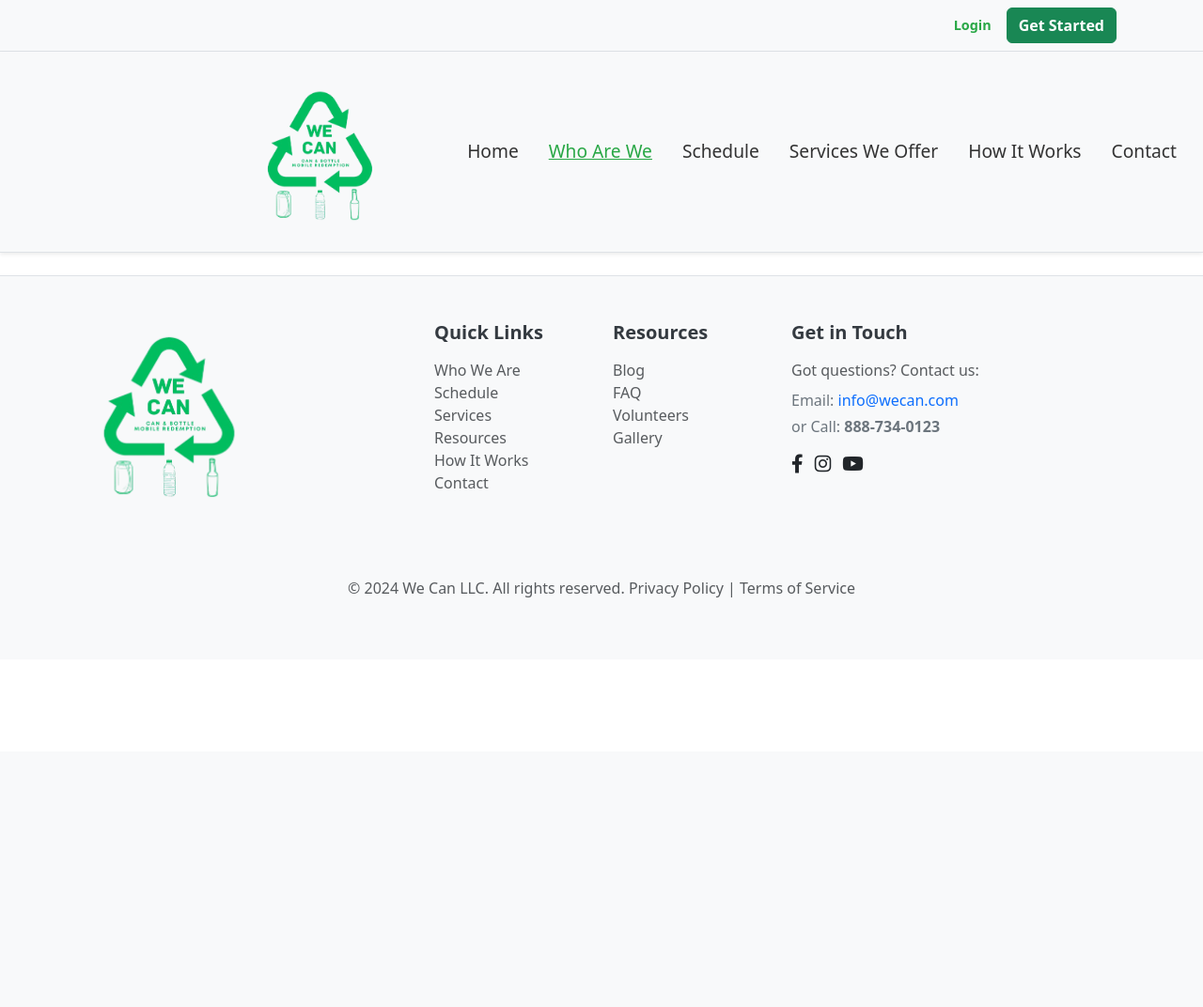
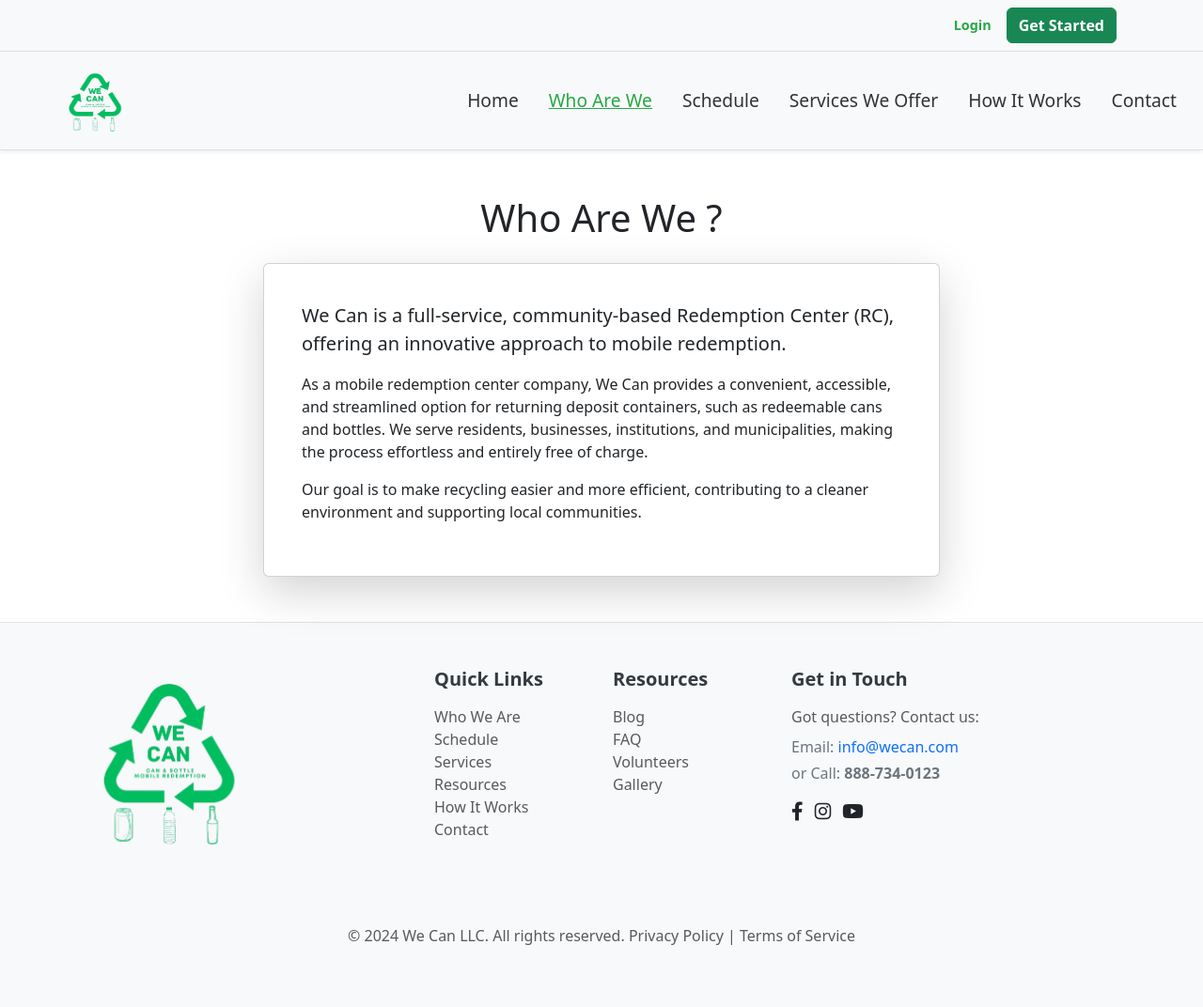
Before and after one commit to Gitesh307/WeCan, a Django app: page /who/ in a window 1280 px wide. Shown: the whole page at 94% size. Before the commit the page ends 636 px from the top, so only its background shows below. Run offline with Django 5.2, Linux system fonts and the light colour scheme.

Commit message:
who are we page changes

```diff
--- a/homepage/templates/base.html
+++ b/homepage/templates/base.html
@@ -11,11 +11,11 @@
     {% load static %}
     <style>
         .custom-logo {
-            margin-left: 250px;
+            margin-left: 50px;
         }
         .logo {
-            width: 160px;
-            height: auto;
+            width: 80px;
+            height: 70px;
             max-width: 100%;
         }
         .navbar-nav .nav-link {
@@ -103,7 +103,7 @@
         </div>
     </header>
 
-    <header class="py-3 bg-light border-bottom shadow-sm">
+    <header class="py-1 bg-light border-bottom shadow-sm">
         <nav class="navbar navbar-expand-lg navbar-light">
             <div class="container-fluid">
                 <a class="navbar-brand d-flex align-items-center custom-logo" href="/">
--- a/homepage/templates/who.html
+++ b/homepage/templates/who.html
@@ -5,5 +5,26 @@
 {% endblock %}
 
 {% block content %}
-
+<div class="container my-5">
+    <div class="row">
+        <div class="col-md-8 mx-auto">
+            <h1 class="text-center mb-4">Who Are We ?</h1>
+            <div class="card shadow-lg p-4">
+                <div class="card-body">
+<!--                    <h2 class="text-primary">We Can</h2>-->
+                    <p class="lead">
+                        We Can is a full-service, community-based Redemption Center (RC), offering an innovative approach to mobile redemption.
+                    </p>
+                    <p>
+                        As a mobile redemption center company, We Can provides a convenient, accessible, and streamlined option for returning deposit containers, such as redeemable cans and bottles.
+                        We serve residents, businesses, institutions, and municipalities, making the process effortless and entirely free of charge.
+                    </p>
+                    <p>
+                        Our goal is to make recycling easier and more efficient, contributing to a cleaner environment and supporting local communities.
+                    </p>
+                </div>
+            </div>
+        </div>
+    </div>
+</div>
 {% endblock %}
```
